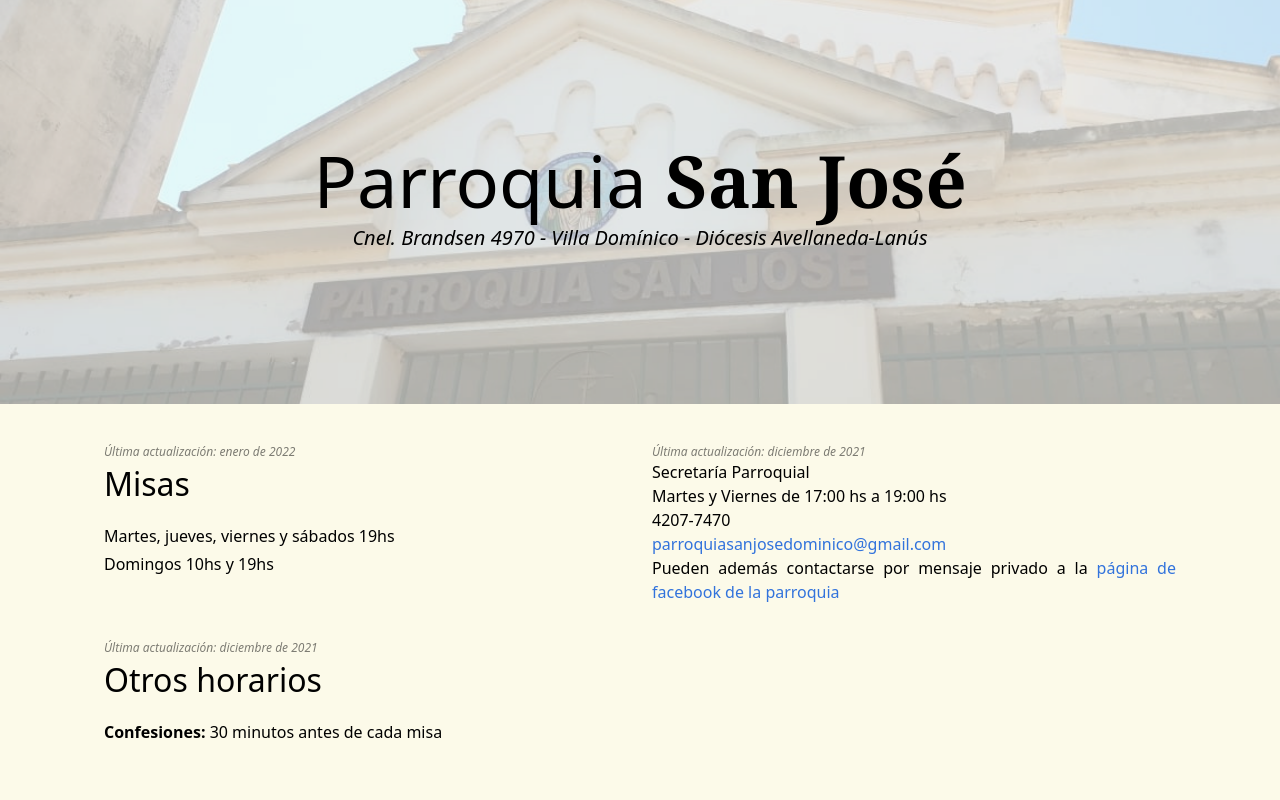
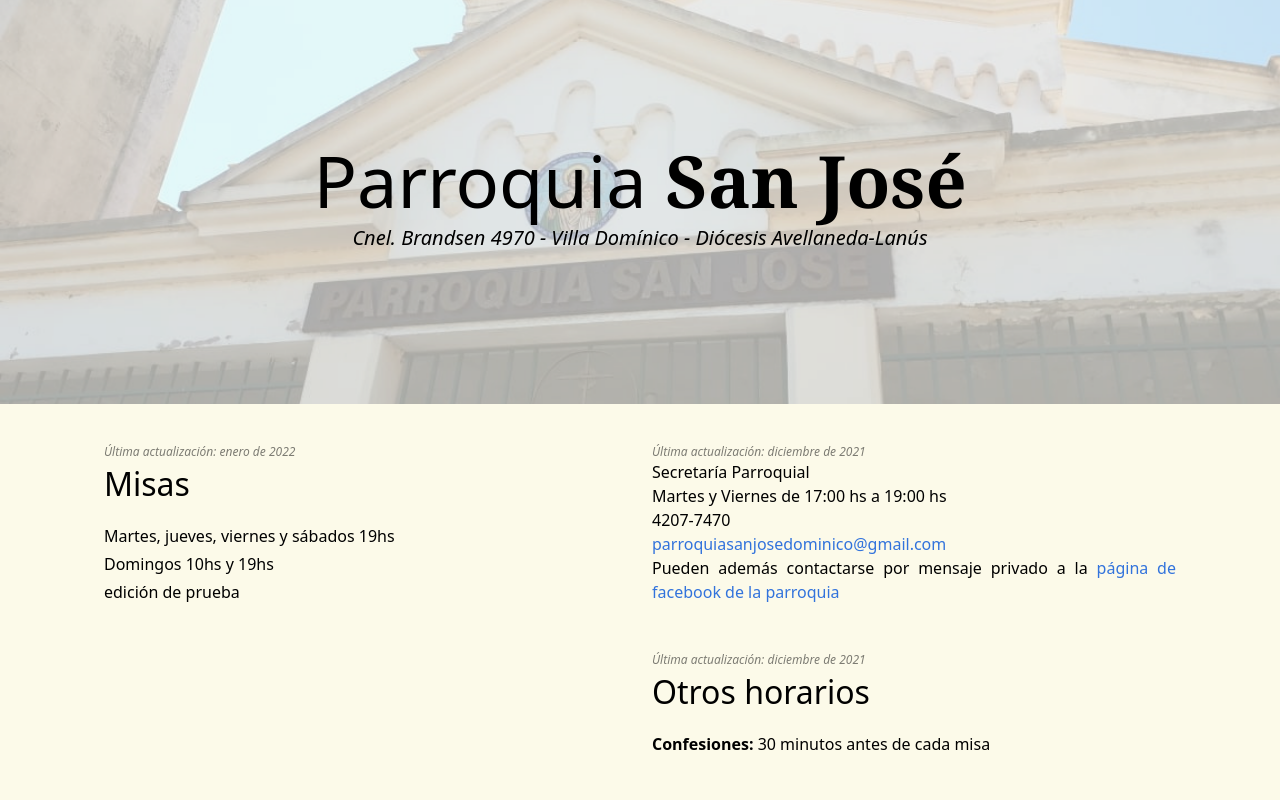
Before and after one commit to jisbruzzi/pagina-parroquia-11ty-v2, an Eleventy site: page index.html in a window 1280 px wide. Shown: the top 800 px of the page. Built offline with nearby package versions, Linux system fonts and the light colour scheme; Eleventy itself is replaced by a stand-in of ours; files that its build step writes are made by us from their sources.

Commit message:
Update Sección “misas”

```diff
--- a/secciones/misas.md
+++ b/secciones/misas.md
@@ -7,3 +7,4 @@ date: 2022-01-24T02:40:25
 
 * Martes, jueves, viernes y sábados 19hs
 * Domingos 10hs y 19hs
+* edición de prueba
```
